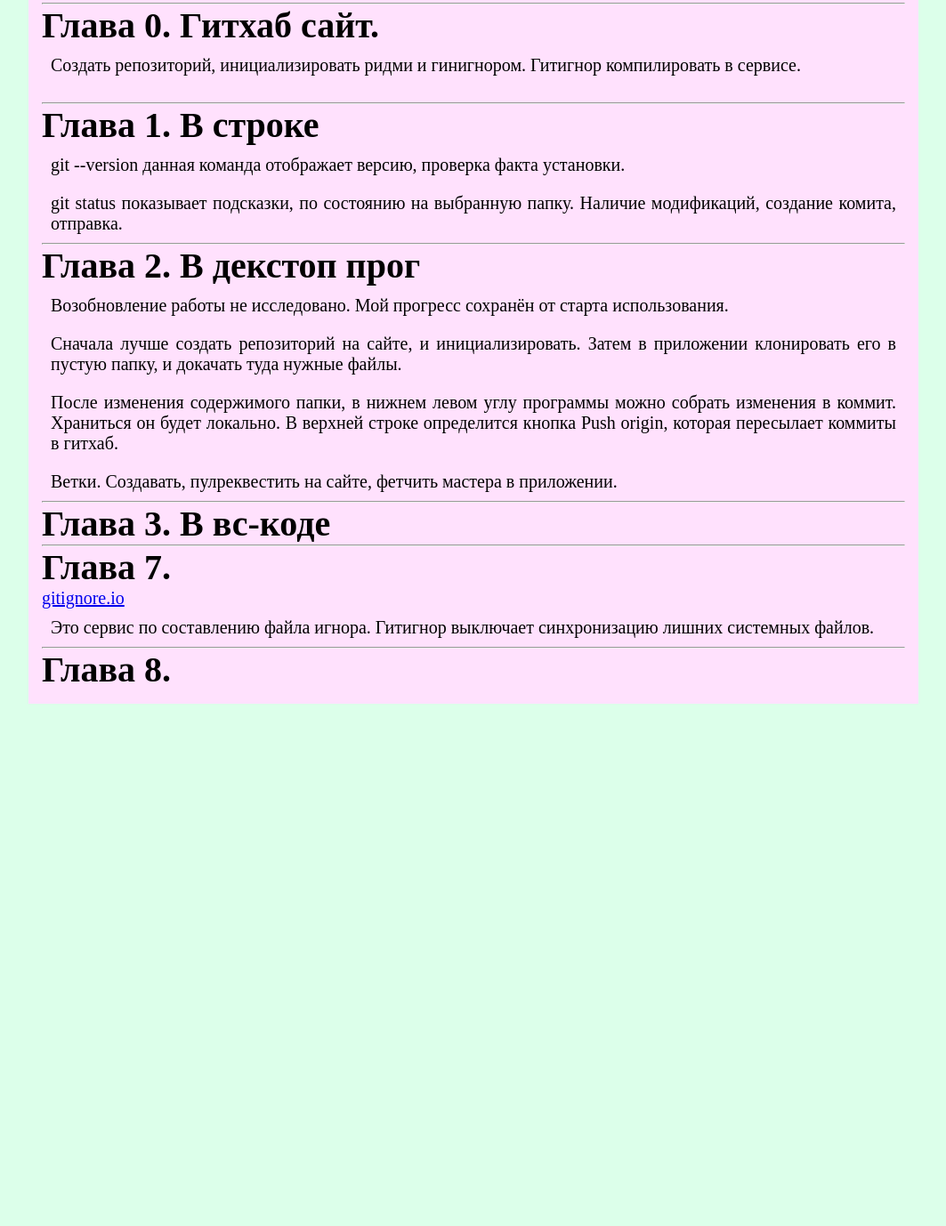
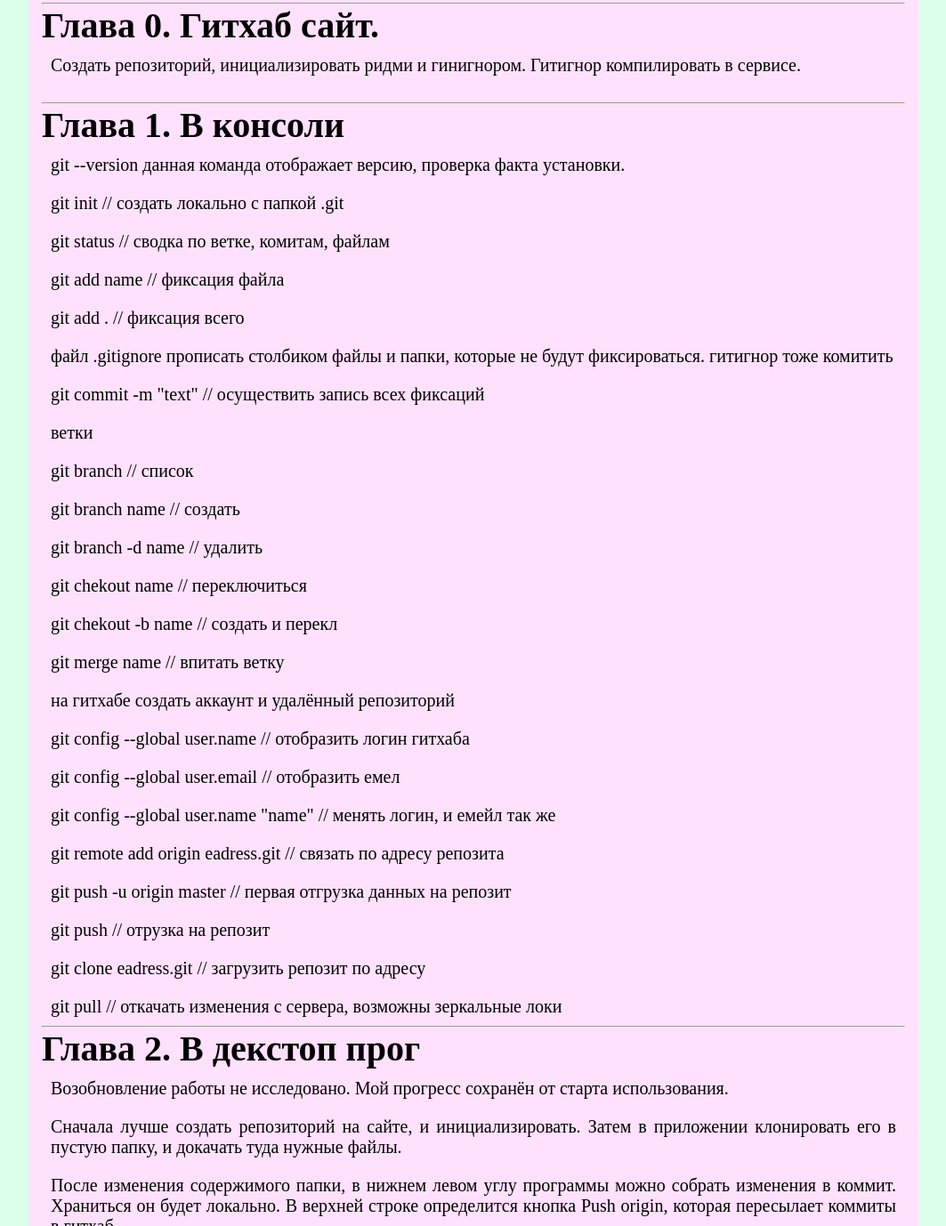
Before and after one commit to heilong1/popeichaiku.ru, a plain HTML site: page LPro/Git/git.html in a window 1280 px wide. Shown: the part 158-1536 px from the top of the page at 89% size, without its empty margins (108-1171 px from the left). Before the commit the page ends 949 px from the top, so only its background shows below. Drawn offline with Linux system fonts and the light colour scheme; files whose address does not match are found by name.

Commit message:
git chng

```diff
--- a/LPro/Git/git.html
+++ b/LPro/Git/git.html
@@ -116,13 +116,60 @@ color:black;
 
 
 <hr>
-<h1>Глава 1. В строке</h1>
+<h1>Глава 1. В консоли</h1>
 
 <p>git --version
 	данная команда отображает версию, проверка факта установки.
 </p>
 
-<p>git status показывает подсказки, по состоянию на выбранную папку. Наличие модификаций, создание комита, отправка.</p>
+<p>
+git init // создать локально с папкой .git</p>
+<p>
+git status // сводка по ветке, комитам, файлам</p>
+<p>
+git add name // фиксация файла</p>
+<p>
+git add . // фиксация всего</p>
+<p>файл .gitignore
+	прописать столбиком файлы и папки, которые не будут фиксироваться.
+	гитигнор тоже комитить</p>
+
+<p>git commit -m "text" //
+
+	осуществить запись всех фиксаций</p>
+<p>ветки</p>
+<p>
+git branch // список</p>
+<p>
+git branch name // создать</p>
+<p>
+git branch -d name // удалить</p>
+<p>
+git chekout name // переключиться</p>
+<p>
+git chekout -b name // создать и перекл</p>
+<p>
+git merge name // впитать ветку</p>
+<p>
+на гитхабе
+
+создать аккаунт и удалённый репозиторий</p>
+<p>
+git config --global user.name // отобразить логин гитхаба</p>
+<p>
+git config --global user.email // отобразить емел</p>
+<p>
+git config --global user.name "name" // менять логин, и емейл так же</p>
+<p>
+git remote add origin eadress.git // связать по адресу репозита</p>
+<p>
+git push -u origin master // первая отгрузка данных на репозит</p>
+<p>
+git push // отрузка на репозит</p>
+<p>
+git clone eadress.git // загрузить репозит по адресу</p>
+<p>
+git pull // откачать изменения с сервера, возможны зеркальные локи</p>
 
 
 <hr>
```
Also changed, not shown: LPro/jasa/jasa.html (+3 -1 lines).
